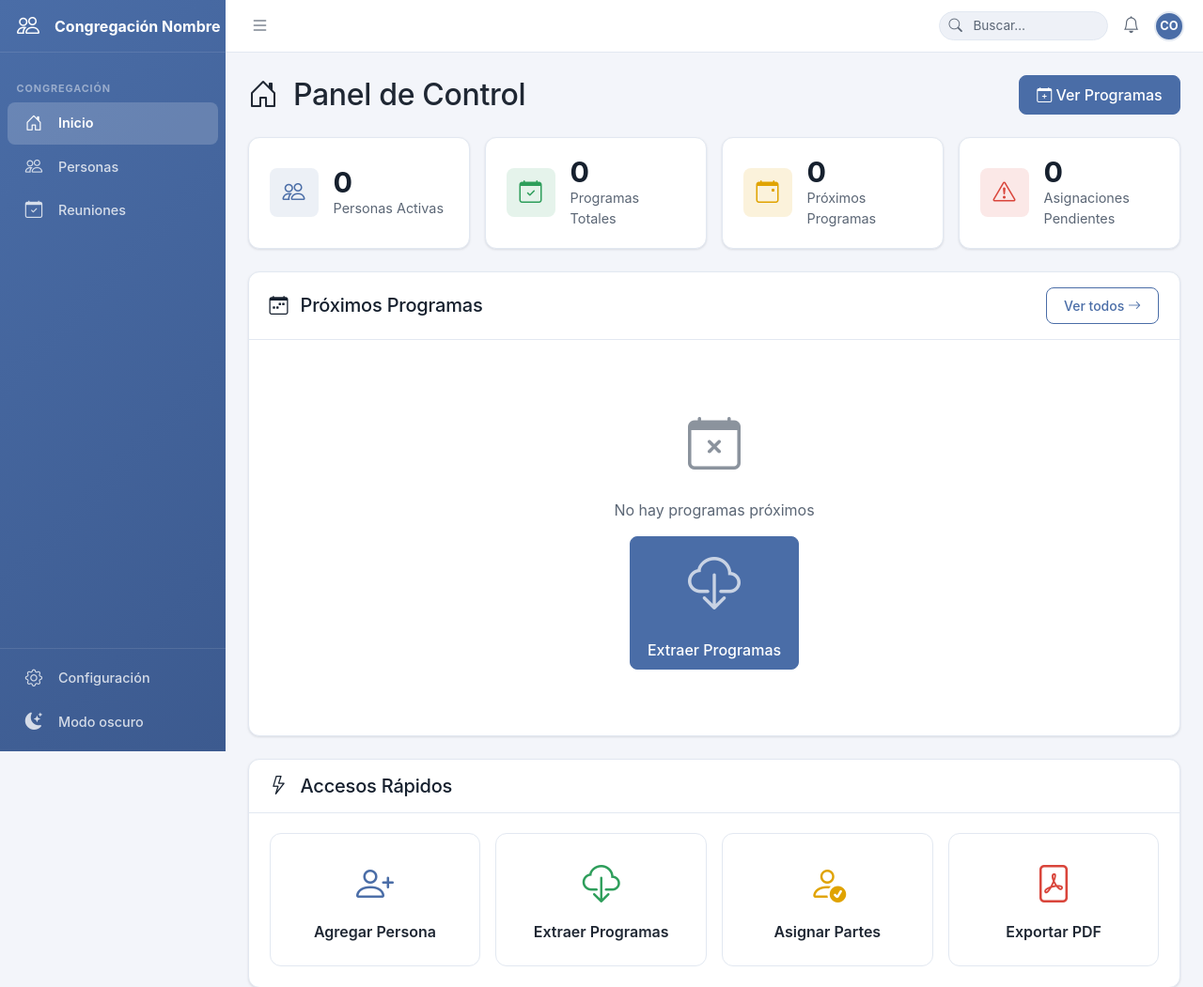
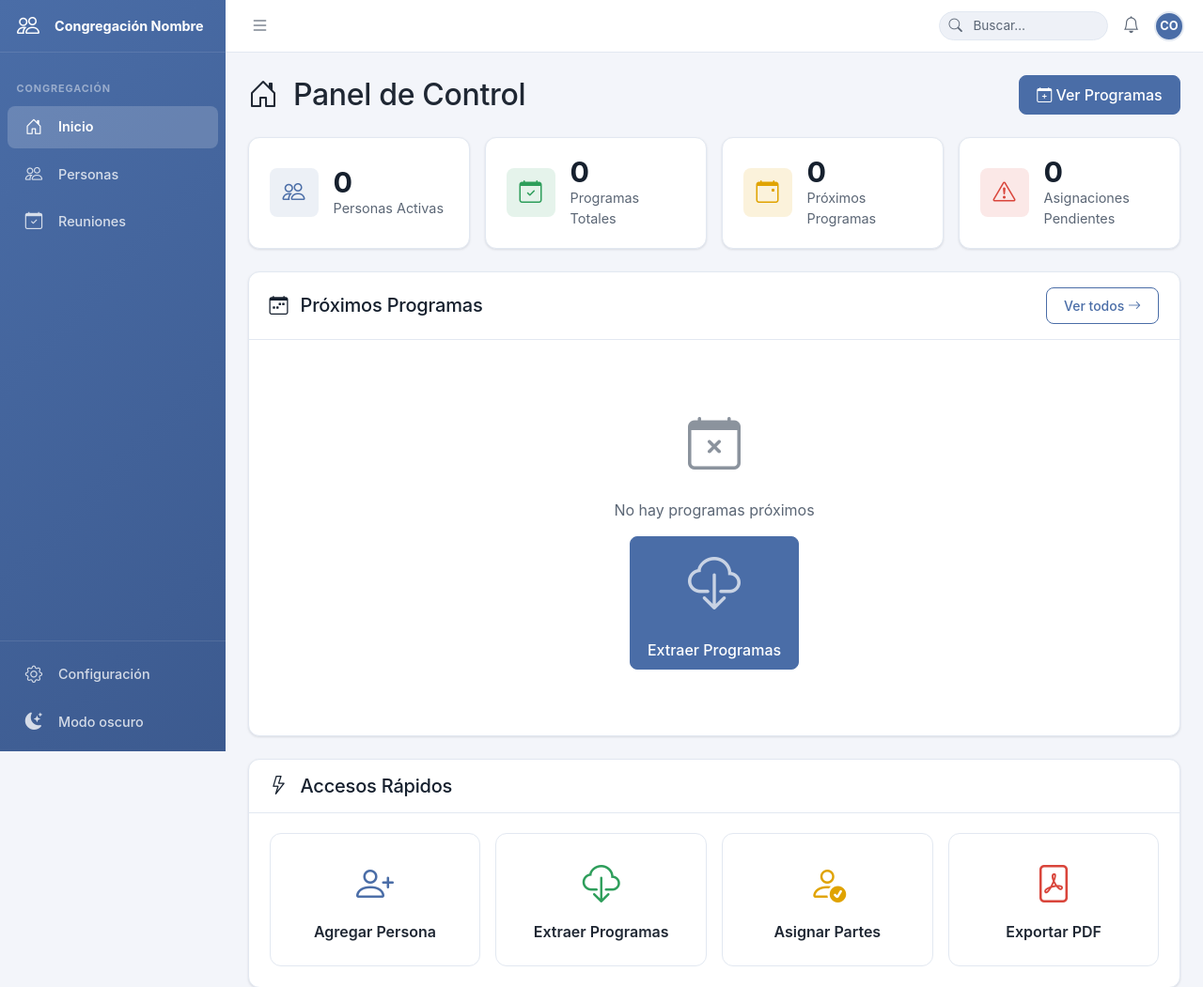
Before and after one commit to mpradaestudio/reunion-vmc, a PHP site: page /reunion-vmc/ in a window 1280 px wide. Shown: the top 1051 px of the page at 94% size. Run offline with PHP 8.4, Linux system fonts and the light colour scheme; data comes from the database, SQL or seed files in the repository; data that the repository does not hold is empty; some web fonts are replaced.

Commit message:
Update style.css

```diff
--- a/assets/css/style.css
+++ b/assets/css/style.css
@@ -1157,7 +1157,7 @@ body {
 }
 
 .sidebar-brand .sb-name {
-    font-size  : 1rem;
+    font-size  : 0.9rem;
     font-weight: 700;
     color      : #fff;
     transition : opacity 180ms ease, width 180ms ease;
@@ -1204,7 +1204,7 @@ body {
     align-items    : center;
     gap            : 0.75rem;
     padding        : 0.55rem 0 0.55rem 14px;
-    margin         : 1px 8px;
+    margin         : 5px 8px;
     border-radius  : 8px;
     text-decoration: none;
     color          : rgba(255,255,255,.78);
@@ -1346,7 +1346,7 @@ body {
 /* Nombre de la congregación */
 .topbar-title {
     font-weight: 600;
-    font-size  : 0.95rem;
+    font-size  : 1.1rem;
     color      : var(--vmc-heading);
     margin     : 0;
     white-space: nowrap;
```
